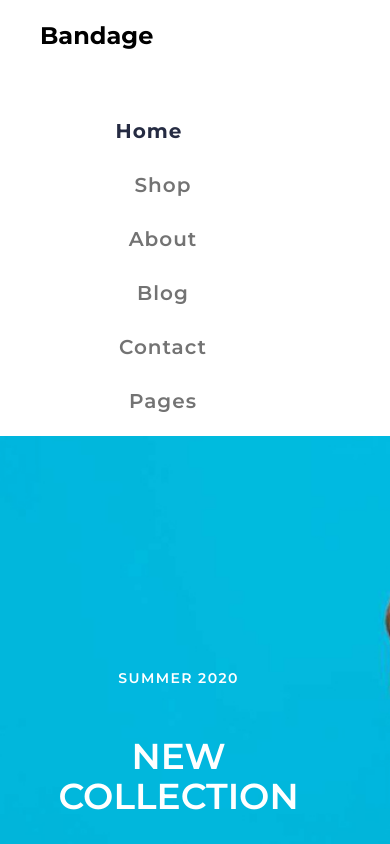
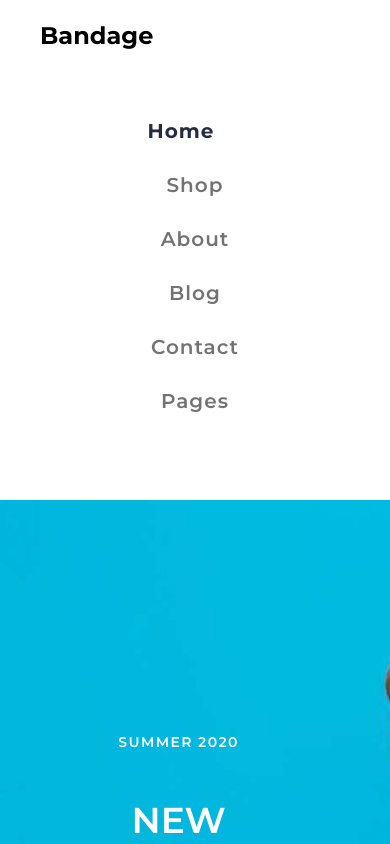
Before and after one commit to irema00/e-commerce-react-vite, a React (Vite) app: page / in a window 390 px wide. Shown: the top 844 px of the page. Built offline with nearby package versions, Linux system fonts and the light colour scheme; some icons are missing.

Commit message:
aligns menu items on mobile screen

```diff
--- a/src/layouts/Header.jsx
+++ b/src/layouts/Header.jsx
@@ -162,7 +162,7 @@ export default function Header() {
             <div
               className={`${
                 isMenuVisible ? "flex" : "hidden"
-              } lg:flex sm:flex-row gap-2 text-hdGrey sm:text-md lg:text-sm  text-xl flex-col font-bold font-monserrat leading-normal`}
+              } lg:flex sm:flex-row gap-2 text-hdGrey sm:text-md lg:text-sm  text-xl flex-col font-bold font-monserrat leading-normal  w-full justify-center items-center lg:w-auto`}
             >
               <ul className="flex sm:flex-row flex-col justify-center items-center flex-wrap  tracking-wider gap-6 list-none  ">
                 {headerData.menuItems.map((item) => (
```
